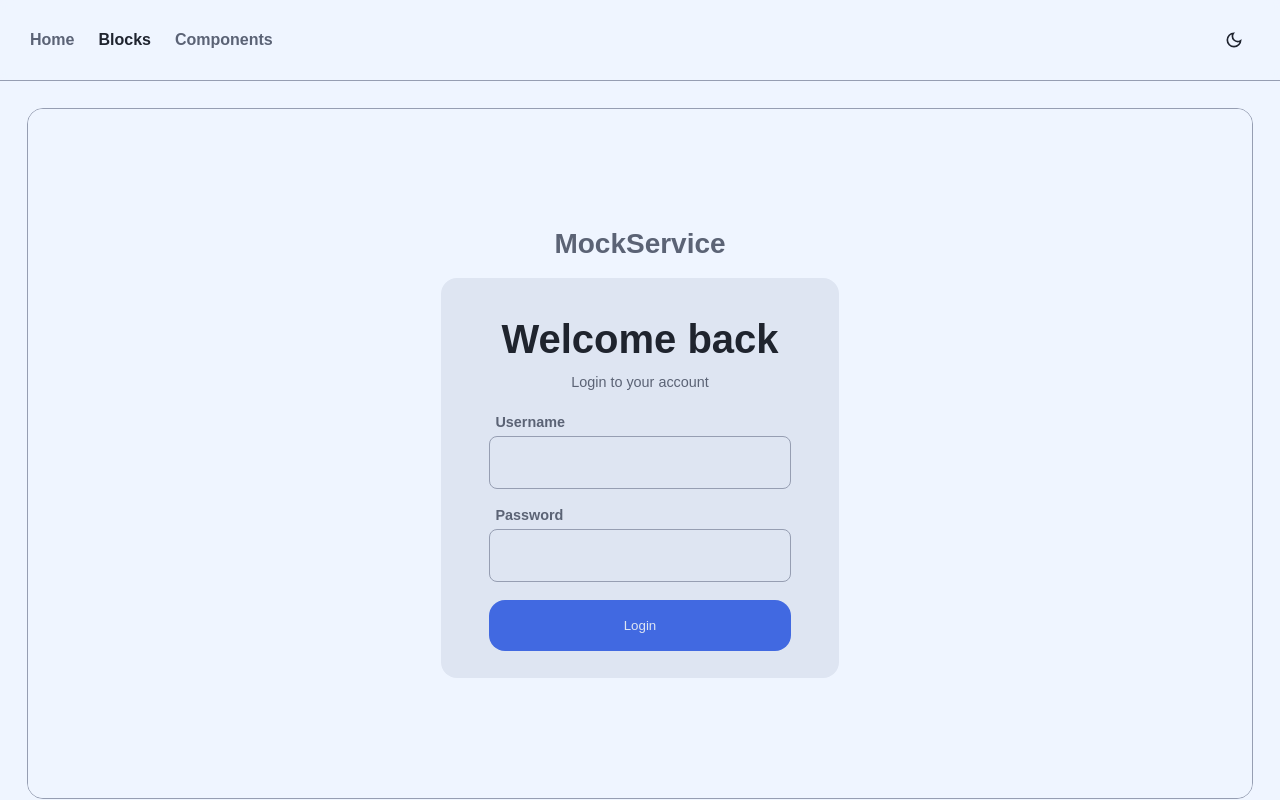
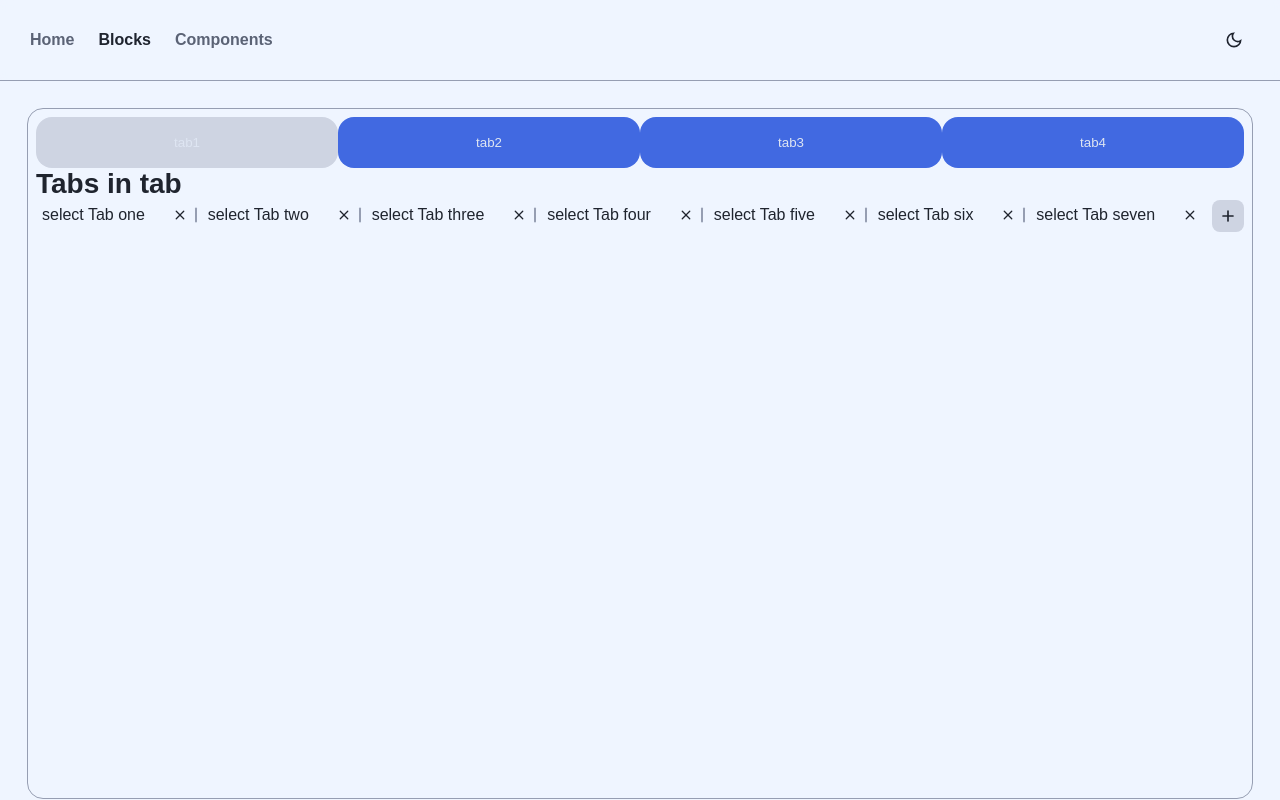
Before and after one commit to TsTs-Org/component-library-svelte, a SvelteKit app: page /blocks in a window 1280 px wide. Built offline with nearby package versions, Linux system fonts and the light colour scheme.

Commit message:
add tabs component and block

```diff
--- /dev/null
+++ b/src/lib/blocks/Tabs/DynamicHorizontalTabsBlock.svelte
@@ -0,0 +1,94 @@
+<script lang="ts">
+	import OverflowContainer from "$lib/components/OverflowContainer.svelte";
+	import TabContent from "$lib/components/Tabs/TabContent.svelte";
+	import { Icon } from "$lib/index.js";
+	import StyledHorizontalTabTrigger from "./StyledHorizontalTabTriggerBlock.svelte";
+
+	let tabs: { tabIdentifier: string; title?: string }[] = $state([
+		{ tabIdentifier: "1", title: "one" },
+		{ tabIdentifier: "2", title: "two" },
+		{ tabIdentifier: "3", title: "three" },
+		{ tabIdentifier: "4", title: "four" },
+		{ tabIdentifier: "5", title: "five" },
+		{ tabIdentifier: "6", title: "six" },
+		{ tabIdentifier: "7", title: "seven" },
+	]);
+
+	function getTitle(tabIdentifier: string): string {
+		let correspondingTab = tabs.find((tab) => {
+			return tab.tabIdentifier == tabIdentifier;
+		});
+
+		if (!correspondingTab) return "Error";
+		if (!correspondingTab.title) return "generated Title";
+		return "select Tab " + correspondingTab.title;
+	}
+
+	function addTab() {
+		tabs.push({ tabIdentifier: crypto.randomUUID() });
+	}
+
+	function closeTab(tabIdentifierToClose: string) {
+		tabs = tabs.filter((tab) => {
+			return tab.tabIdentifier !== tabIdentifierToClose;
+		});
+	}
+</script>
+
+<div class="tab-navigation">
+	<div class="tab-trigger-wrapper">
+		<OverflowContainer>
+			<StyledHorizontalTabTrigger>
+				{#snippet additionalContent(tabIdentifier)}
+					{getTitle(tabIdentifier)}
+
+					<!-- use button component? -->
+					<button
+						onclick={() => closeTab(tabIdentifier)}
+						onkeyup={(e) => {
+							if (e.key === "Enter") closeTab(tabIdentifier);
+						}}
+					>
+						<Icon
+							size="s"
+							iconName="x"
+						></Icon>
+					</button>
+				{/snippet}
+			</StyledHorizontalTabTrigger>
+		</OverflowContainer>
+	</div>
+	<button
+		class="tab-navigation__add-button"
+		onclick={() => addTab()}
+	>
+		<Icon iconName="plus"></Icon>
+	</button>
+</div>
+
+{#each tabs as tab (tab)}
+	<TabContent tabIdentifier={tab.tabIdentifier}
+		>this is the tab with identifier {tab.tabIdentifier}</TabContent
+	>
+{/each}
+
+<style lang="scss">
+	.tab-navigation {
+		display: flex;
+		gap: 0.5rem;
+		width: 100%;
+		position: relative;
+
+		&__add-button {
+			padding: var(--padding-xs);
+			border-radius: var(--border-radius-s);
+			background-color: var(--hover-color);
+		}
+	}
+
+	.tab-trigger-wrapper {
+		display: flex;
+		width: 100%;
+		min-width: 0;
+	}
+</style>
--- /dev/null
+++ b/src/lib/blocks/Tabs/StyledHorizontalTabTriggerBlock.svelte
@@ -0,0 +1,74 @@
+<script lang="ts">
+	import AutoGenerateTriggers from "$lib/components/Tabs/AutoGenerateTriggers.svelte";
+	import type { Snippet } from "svelte";
+
+	type Props = {
+		additionalContent: Snippet<[stringIdentifier: string]>;
+	};
+
+	let { additionalContent }: Props = $props();
+</script>
+
+<div class="tab-trigger-collection">
+	<AutoGenerateTriggers>
+		{#snippet tabTrigger(selectTab, isSelected, tabIdentifier)}
+			<div
+				class={["tab-trigger", isSelected() ? "tab-trigger--selected" : ""]}
+				onclick={selectTab}
+				onkeyup={(e) => {
+					if (e.key === "Enter") selectTab();
+				}}
+				role="tab"
+				tabindex="0"
+			>
+				{@render additionalContent?.(tabIdentifier)}
+			</div>
+		{/snippet}
+	</AutoGenerateTriggers>
+</div>
+
+<style lang="scss">
+	.tab-trigger-collection {
+		display: flex;
+		text-wrap: nowrap;
+		width: 100%;
+		--gap-between-triggers: 0.5rem;
+		gap: var(--gap-between-triggers);
+	}
+
+	.tab-trigger {
+		flex-grow: 1;
+		flex-shrink: 1;
+		display: flex;
+		justify-content: space-between;
+		position: relative;
+
+		border-radius: var(--border-radius-s);
+		padding: var(--padding-xs);
+
+		&:not(&--selected):hover {
+			cursor: pointer;
+			background-color: var(--hover-color);
+		}
+
+		&--selected {
+			background-color: var(--neutral-400);
+		}
+
+		&:not(:last-child, &--selected, :has(+ &--selected))::after {
+			display: block;
+			width: 2px;
+			border-radius: 2px;
+			height: 50%;
+			top: 50%;
+			right: calc(-1 * var(--gap-between-triggers) / 2);
+			translate: -50% -50%;
+
+			position: absolute;
+			background-color: var(--neutral-400);
+			content: "";
+			cursor: default;
+			pointer-events: none;
+		}
+	}
+</style>
--- /dev/null
+++ b/src/lib/components/Tabs/AutoGenerateTriggers.svelte
@@ -0,0 +1,22 @@
+<script lang="ts">
+	import type { Snippet } from "svelte";
+	import { TabState } from "./Tabs.svelte";
+	import TabTrigger from "./TabTrigger.svelte";
+
+	// TODO: handle order
+	const tabState = TabState.get();
+
+	type Props = {
+		tabTrigger: Snippet<[selectTab: () => void, isSelected: () => boolean, tabIdentifier: string]>;
+	};
+
+	let { tabTrigger }: Props = $props();
+</script>
+
+{#each tabState.registeredTabs as tab}
+	<TabTrigger tabIdentifier={tab}>
+		{#snippet trigger(selectTab, isSelected)}
+			{@render tabTrigger?.(selectTab, isSelected, tab)}
+		{/snippet}
+	</TabTrigger>
+{/each}
--- /dev/null
+++ b/src/lib/components/Tabs/TabContent.svelte
@@ -0,0 +1,25 @@
+<script lang="ts">
+	import { onDestroy, onMount, type Snippet } from "svelte";
+	import { TabState } from "./Tabs.svelte";
+
+	type Props = { children: Snippet; tabIdentifier: string };
+
+	let { children, tabIdentifier }: Props = $props();
+
+	const tabState = TabState.get();
+
+	onMount(() => {
+		tabState.registerTab(tabIdentifier);
+	});
+
+	onDestroy(() => {
+		tabState.unregisterTab(tabIdentifier);
+	});
+</script>
+
+<!-- This wrapper is needed to make sure that there is just one element for multiple tab styling -->
+{#if tabState.visibleTabs.has(tabIdentifier)}
+	<div>
+		{@render children?.()}
+	</div>
+{/if}
--- /dev/null
+++ b/src/lib/components/Tabs/TabTrigger.svelte
@@ -0,0 +1,23 @@
+<script lang="ts">
+	import { type Snippet } from "svelte";
+	import { TabState } from "./Tabs.svelte";
+
+	type Props = {
+		trigger: Snippet<[selectTab: () => void, isSelected: () => boolean]>;
+		tabIdentifier: string;
+	};
+
+	let { trigger, tabIdentifier }: Props = $props();
+
+	const tabState = TabState.get();
+
+	function selectTab() {
+		tabState.setVisibility(tabIdentifier, true);
+	}
+
+	function isSelected(): boolean {
+		return tabState.visibleTabs.has(tabIdentifier);
+	}
+</script>
+
+{@render trigger?.(selectTab, isSelected)}
--- /dev/null
+++ b/src/lib/components/Tabs/Tabs.svelte
@@ -0,0 +1,59 @@
+<script
+	lang="ts"
+	module
+>
+	const KEY = Symbol(); // this could also be just "TabState" as there probably won't be another component with the same naming
+
+	export class TabState {
+		registeredTabs: string[] = $state([]);
+		visibleTabs: Set<string> = $state(new SvelteSet());
+
+		constructor(defaultTab?: string) {
+			if (!!defaultTab) this.visibleTabs.add(defaultTab);
+			setContext(KEY, this);
+		}
+
+		static get(): TabState {
+			return getContext(KEY);
+		}
+
+		registerTab(tabIdentifierToAdd: string): void {
+			if (this.registeredTabs.includes(tabIdentifierToAdd)) return;
+			this.registeredTabs.push(tabIdentifierToAdd);
+		}
+
+		unregisterTab(tabIdentifierToRemove: string): void {
+			this.registeredTabs = this.registeredTabs.filter((tab) => tab !== tabIdentifierToRemove);
+		}
+
+		setVisibility(tabIdentifier: string, state: boolean): void {
+			// TODO: this could be the place to hook into for multiple tabs at once
+
+			this.#handleTabStateChangeSingularTabArea(tabIdentifier, state);
+		}
+
+		#handleTabStateChangeSingularTabArea(tabIdentifier: string, state: boolean): void {
+			if (state) {
+				this.visibleTabs.clear();
+				this.visibleTabs.add(tabIdentifier);
+			} else {
+				this.visibleTabs.clear();
+				this.visibleTabs.delete(tabIdentifier);
+			}
+		}
+	}
+</script>
+
+<script lang="ts">
+	import { getContext, setContext, type Snippet } from "svelte";
+	import { SvelteSet } from "svelte/reactivity";
+
+	// FIXME: add option to save context for 'minimized' tabs (e.g. tabs in tab not saving state when switching tabs)
+
+	type Props = { defaultTab?: string; children: Snippet };
+	let { defaultTab, children }: Props = $props();
+
+	new TabState(defaultTab);
+</script>
+
+{@render children?.()}
--- a/src/lib/utils/builtinIcons.ts
+++ b/src/lib/utils/builtinIcons.ts
@@ -10,7 +10,8 @@ const BUILTIN_ICON_MAP = {
 	renew: `<path d="M204-318q-22-38-33-78t-11-82q0-134 93-228t227-94h7l-64-64 56-56 160 160-160 160-56-56 64-64h-7q-100 0-170 70.5T240-478q0 26 6 51t18 49l-60 60ZM481-40 321-200l160-160 56 56-64 64h7q100 0 170-70.5T720-482q0-26-6-51t-18-49l60-60q22 38 33 78t11 82q0 134-93 228t-227 94h-7l64 64-56 56Z"/>`,
 	burgerMenu: `<path d="M120-240v-80h720v80H120Zm0-200v-80h720v80H120Zm0-200v-80h720v80H120Z"/>`,
 	threeDots: `<path d="M240-400q-33 0-56.5-23.5T160-480q0-33 23.5-56.5T240-560q33 0 56.5 23.5T320-480q0 33-23.5 56.5T240-400Zm240 0q-33 0-56.5-23.5T400-480q0-33 23.5-56.5T480-560q33 0 56.5 23.5T560-480q0 33-23.5 56.5T480-400Zm240 0q-33 0-56.5-23.5T640-480q0-33 23.5-56.5T720-560q33 0 56.5 23.5T800-480q0 33-23.5 56.5T720-400Z"/>`,
-	swapHorizontal: `<path d="M280-160 80-360l200-200 56 57-103 103h287v80H233l103 103-56 57Zm400-240-56-57 103-103H440v-80h287L624-743l56-57 200 200-200 200Z"/>`
+	swapHorizontal: `<path d="M280-160 80-360l200-200 56 57-103 103h287v80H233l103 103-56 57Zm400-240-56-57 103-103H440v-80h287L624-743l56-57 200 200-200 200Z"/>`,
+	plus: `<path d="M440-440H240q-17 0-28.5-11.5T200-480q0-17 11.5-28.5T240-520h200v-200q0-17 11.5-28.5T480-760q17 0 28.5 11.5T520-720v200h200q17 0 28.5 11.5T760-480q0 17-11.5 28.5T720-440H520v200q0 17-11.5 28.5T480-200q-17 0-28.5-11.5T440-240v-200Z"/>`,
 } as const;
 
 export type BuiltinIcon = keyof typeof BUILTIN_ICON_MAP;
--- a/src/routes/blocks/+page.svelte
+++ b/src/routes/blocks/+page.svelte
@@ -1,9 +1,41 @@
 <script lang="ts">
 	import SimpleLogin from "$lib/blocks/Authentication/SimpleLogin.svelte";
 	import LoginAndRegister from "$lib/blocks/Authentication/LoginAndRegister.svelte";
+	import Tabs from "$lib/components/Tabs/Tabs.svelte";
+	import TabContent from "$lib/components/Tabs/TabContent.svelte";
+	import AutoGenerateTriggers from "$lib/components/Tabs/AutoGenerateTriggers.svelte";
+	import Button from "$lib/components/Button.svelte";
+	import DynamicHorizontalTabs from "$lib/blocks/Tabs/DynamicHorizontalTabsBlock.svelte";
 </script>
 
 <div class="blocks-page">
+	<div class="mock-block">
+		<div style="padding: .5rem">
+			<Tabs defaultTab="tab1">
+				<div style="display: flex">
+					<AutoGenerateTriggers>
+						{#snippet tabTrigger(selectTab, isSelected, tabIdentifier)}
+							<Button
+								onclick={selectTab}
+								style={isSelected() ? "background-color: var(--hover-color)" : ""}
+								>{tabIdentifier}</Button
+							>
+						{/snippet}
+					</AutoGenerateTriggers>
+				</div>
+				<TabContent tabIdentifier="tab1">
+					<h3>Tabs in tab</h3>
+
+					<Tabs>
+						<DynamicHorizontalTabs></DynamicHorizontalTabs>
+					</Tabs>
+				</TabContent>
+				<TabContent tabIdentifier="tab2">this is tab 2</TabContent>
+				<TabContent tabIdentifier="tab3">this is tab 3</TabContent>
+				<TabContent tabIdentifier="tab4">this is tab 4</TabContent>
+			</Tabs>
+		</div>
+	</div>
 	<div class="mock-block">
 		<SimpleLogin
 			onsubmit={(data) => {
```
Also changed, not shown: src/routes/components/+page.svelte (+20 -0 lines).
